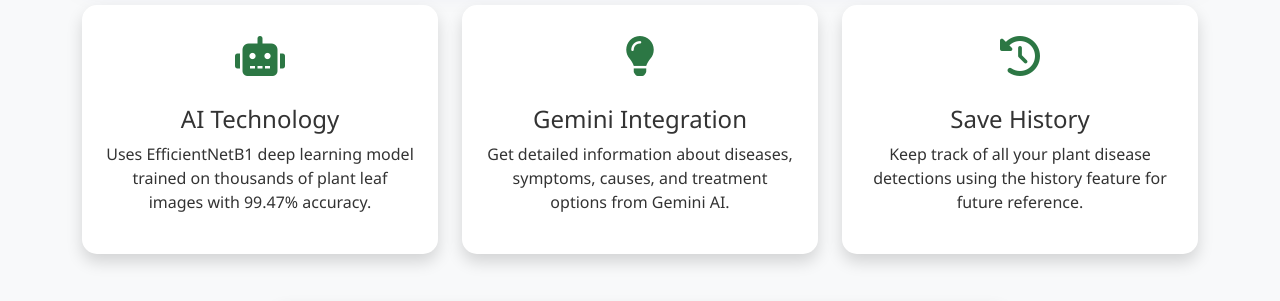
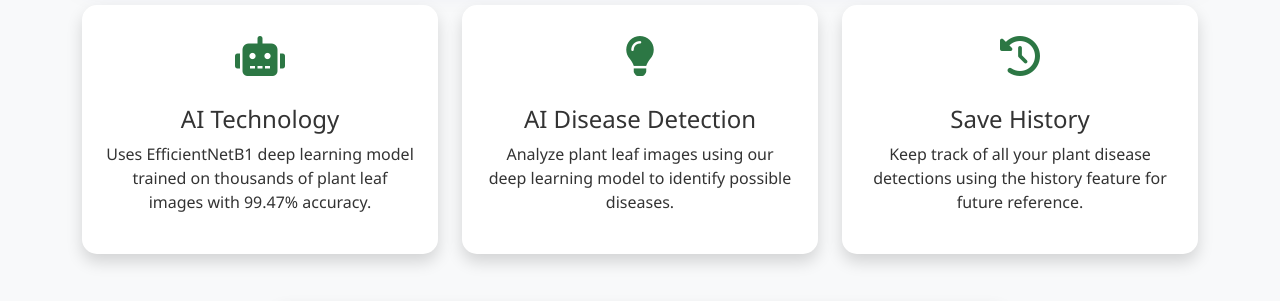
Before and after one commit to tarekibrahem-11/plant-disease-detection, a Flask app: page / in a window 1280 px wide. Shown: the part 657-958 px from the top of the page. Run offline with Flask 3, Linux system fonts and the light colour scheme.

Commit message:
Update section title and description for AI features

```diff
--- a/templates/index.html
+++ b/templates/index.html
@@ -92,8 +92,8 @@
                 <div class="feature-icon floating">
                     <i class="fas fa-lightbulb"></i>
                 </div>
-                <h4>Gemini Integration</h4>
-                <p>Get detailed information about diseases, symptoms, causes, and treatment options from Gemini AI.</p>
+                <h4>AI Disease Detection</h4>
+                <p>Analyze plant leaf images using our deep learning model to identify possible diseases.</p>
             </div>
         </div>
     </div>
```
